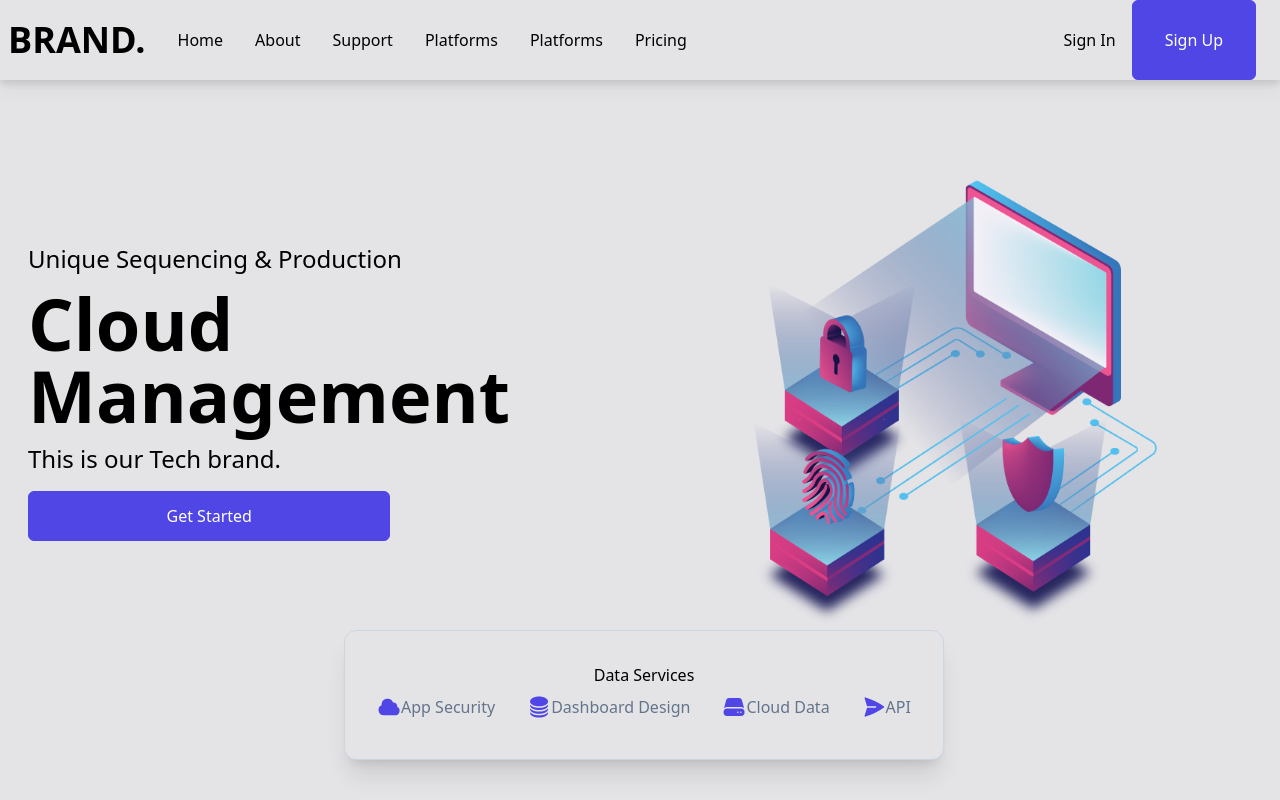
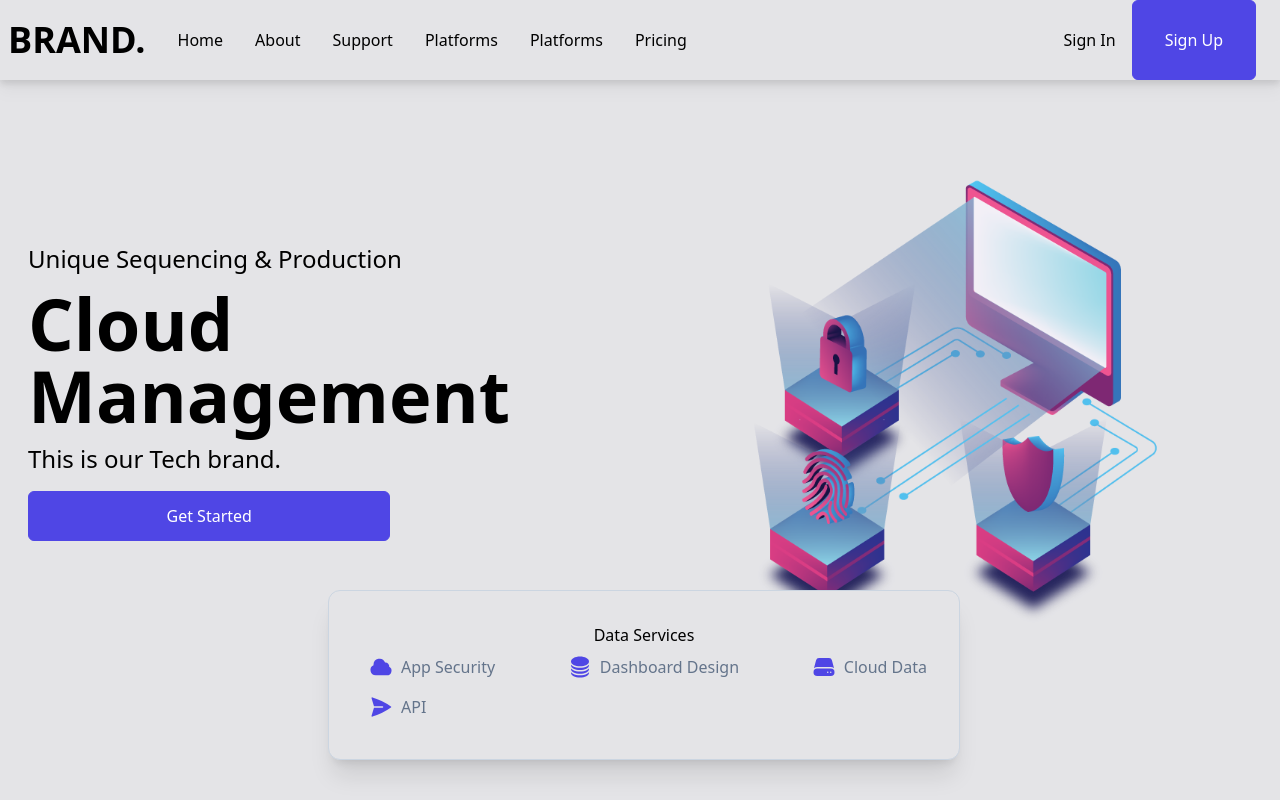
Before and after one commit to MartinMSalas/Tailwind_App_01, a React (Create React App) app in the folder app01/: page / in a window 1280 px wide. Built offline with nearby package versions, Linux system fonts and the light colour scheme.

Commit message:
Changes in readme

```diff
--- a/app01/src/components/Hero.jsx
+++ b/app01/src/components/Hero.jsx
@@ -26,10 +26,10 @@ const Hero = () => {
         <div className="absolute flex flex-col py-8 md:min-w-[760] bottom-[5%] mx-1 md:left-1/2 transform md:-translate-x-1/2 bg-zinc-200 border border-slate-300 rounded-xl text-center shadow-xl">
           <p>Data Services</p>
           <div className="flex justify-between flex-wrap px-4">
-            <p className="flex px-4 py-2 text-slate-500"><CloudIcon className="h-6 text-indigo-600"></CloudIcon> App Security</p>
-            <p className="flex px-4 py-2 text-slate-500"><CircleStackIcon className="h-6 text-indigo-600"></CircleStackIcon>Dashboard Design</p>
-            <p className="flex px-4 py-2 text-slate-500"><ServerIcon className="h-6 text-indigo-600"></ServerIcon>Cloud Data</p>
-            <p className="flex px-4 py-2 text-slate-500"><PaperAirplaneIcon className="h-6 text-indigo-600"></PaperAirplaneIcon>API</p>
+            <p className="flex px-4 py-2 text-slate-500"><CloudIcon className="px-2 h-6 text-indigo-600"></CloudIcon> App Security</p>
+            <p className="flex px-4 py-2 text-slate-500"><CircleStackIcon className="px-2 h-6 text-indigo-600"></CircleStackIcon>Dashboard Design</p>
+            <p className="flex px-4 py-2 text-slate-500"><ServerIcon className="px-2 h-6 text-indigo-600"></ServerIcon>Cloud Data</p>
+            <p className="flex px-4 py-2 text-slate-500"><PaperAirplaneIcon className="px-2 h-6 text-indigo-600"></PaperAirplaneIcon>API</p>
           </div>
         </div>
       </div>
```
Also changed, not shown: 1 other file (tests, documents, lock files or other folders).
